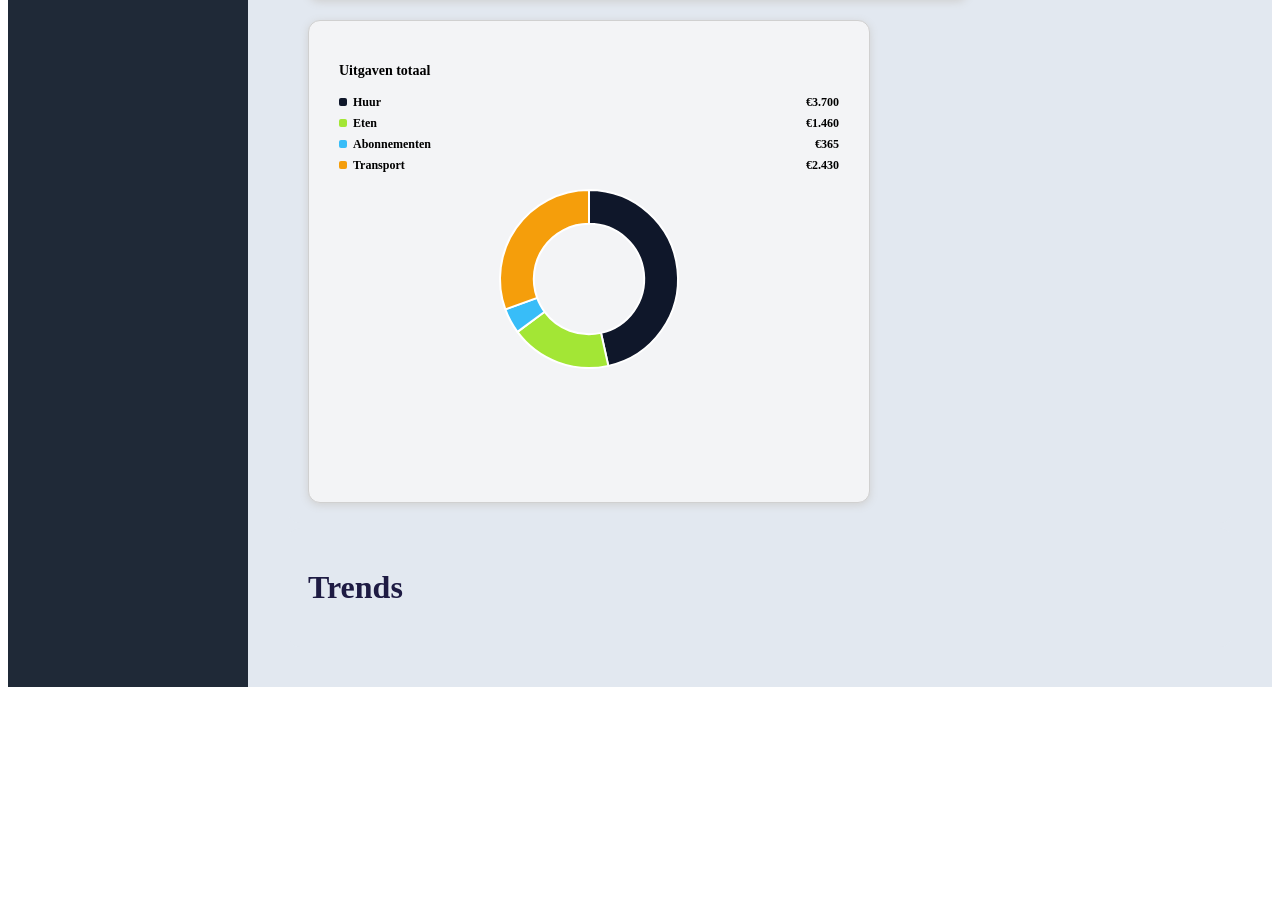
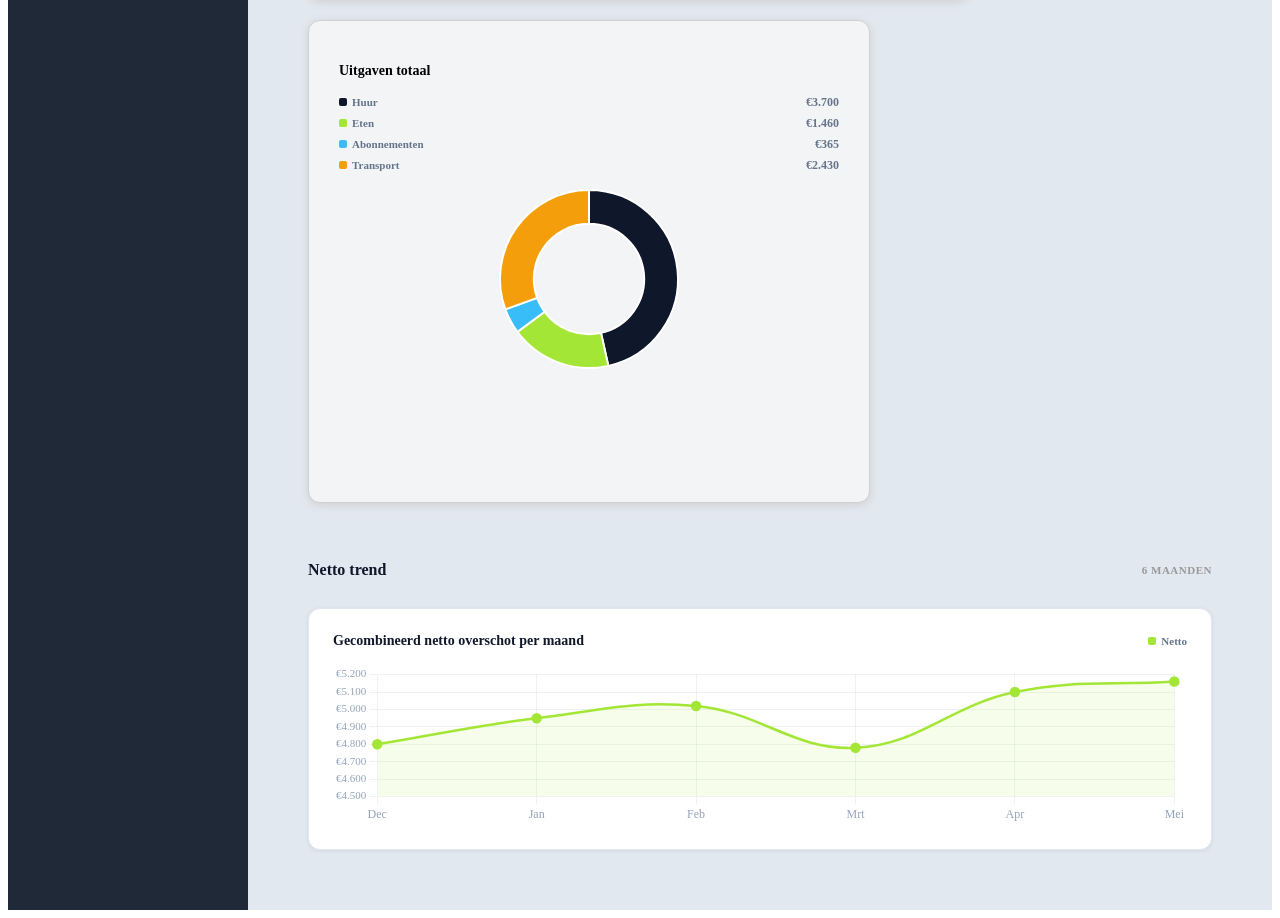
Before and after one commit to itzmitto/svelte-dashboard-project, a SvelteKit app: page / in a window 1280 px wide. Shown: the part 1720-2638 px from the top of the page. Before the commit the page ends 2415 px from the top, so only its background shows below. Built offline with nearby package versions, Linux system fonts and the light colour scheme.

Commit message:
heb de derde chart gemaakt met styling

```diff
--- a/src/routes/+page.svelte
+++ b/src/routes/+page.svelte
@@ -11,6 +11,7 @@
   const VALS = [3700, 1460, 365, 2430];
 
   let canvas;
+  let trendCanvas;
 
   onMount(() => {
     new Chart(canvas, {
@@ -38,6 +39,65 @@
               label: (ctx) =>
                 ` ${ctx.label}: €${ctx.parsed.toLocaleString("nl-NL")}`,
             },
+          },
+        },
+      },
+    });
+
+    const COLORS = {
+      green: "#A3E635",
+      muted: "#94A3B8",
+      grid: "rgba(15,23,42,0.06)",
+    };
+
+    new Chart(trendCanvas, {
+      type: "line",
+      data: {
+        labels: ["Dec", "Jan", "Feb", "Mrt", "Apr", "Mei"],
+        datasets: [
+          {
+            label: "Netto",
+            data: [4800, 4950, 5020, 4780, 5100, 5160],
+            borderColor: COLORS.green,
+            backgroundColor: "rgba(163,230,53,0.1)",
+            fill: true,
+            tension: 0.4,
+            pointBackgroundColor: COLORS.green,
+            pointRadius: 4,
+            pointHoverRadius: 6,
+            borderWidth: 2.5,
+          },
+        ],
+      },
+      options: {
+        responsive: true,
+        maintainAspectRatio: false,
+        plugins: {
+          legend: { display: false },
+          tooltip: {
+            callbacks: {
+              label: (ctx) => ` €${ctx.parsed.y.toLocaleString("nl-NL")}`,
+            },
+          },
+        },
+        scales: {
+          x: {
+            ticks: {
+              color: COLORS.muted,
+              font: { family: "Plus Jakarta Sans", size: 12 },
+            },
+            grid: { color: COLORS.grid },
+            border: { color: "transparent" },
+          },
+          y: {
+            min: 4500,
+            ticks: {
+              color: COLORS.muted,
+              font: { family: "Plus Jakarta Sans", size: 11 },
+              callback: (v) => "€" + v.toLocaleString("nl-NL"),
+            },
+            grid: { color: COLORS.grid },
+            border: { color: "transparent" },
           },
         },
       },
@@ -232,15 +292,31 @@
             <canvas bind:this={canvas}></canvas>
           </div>
         </div>
+      </div>
+    </div>
 
+    <div class="container">
+      <div class="section-header">
+        <h2 class="trends-heading">Netto trend</h2>
+        <span class="section-tag">6 maanden</span>
+      </div>
 
+      <div class="trend-card">
+        <div class="chart-card-header">
+          <span class="chart-title-trend"
+            >Gecombineerd netto overschot per maand</span
+          >
+          <div class="legend-row">
+            <span class="leg-item">
+              <span class="leg-dot"></span>
+              Netto
+            </span>
+          </div>
+        </div>
+        <div class="chart-wrap">
+          <canvas bind:this={trendCanvas}></canvas>
         </div>
       </div>
-      <div class="container">
-          <div class="trend-card">
-            <h1>Trends</h1>
-          </div>
     </div>
-
   </main>
 </div>
--- a/src/routes/trend-card.css
+++ b/src/routes/trend-card.css
@@ -0,0 +1,71 @@
+.section-header {
+    display: flex;
+    align-items: center;
+    justify-content: space-between;
+    margin-bottom: 1rem;
+}
+
+.trends-heading {
+    font-size: 16px;
+    font-weight: 700;
+    color: var(--text-primary, #0F172A);
+}
+
+.section-tag {
+    font-size: 11px;
+    font-weight: 700;
+    text-transform: uppercase;
+    letter-spacing: 0.5px;
+    color: var(--text-muted, #94A3B8);
+}
+
+.trend-card {
+    background: var(--surface, #FFFFFF);
+    border: 1px solid var(--border, #E2E8F0);
+    border-radius: var(--radius, 12px);
+    padding: 1.5rem;
+    box-shadow: 0 1px 4px var(--shadow-color, rgba(15, 23, 42, 0.08));
+}
+
+.chart-card-header {
+    display: flex;
+    align-items: center;
+    justify-content: space-between;
+    margin-bottom: 1rem;
+    flex-wrap: wrap;
+    gap: 8px;
+}
+
+.chart-title-trend {
+    font-size: 14px;
+    font-weight: 700;
+    color: var(--text-primary, #0F172A);
+}
+
+.legend-row {
+    display: flex;
+    gap: 12px;
+    flex-wrap: wrap;
+}
+
+.leg-item {
+    display: flex;
+    align-items: center;
+    gap: 5px;
+    font-size: 11px;
+    color: var(--text-secondary, #64748B);
+    font-weight: 600;
+}
+
+.leg-dot {
+    width: 8px;
+    height: 8px;
+    border-radius: 2px;
+    flex-shrink: 0;
+    background: var(--primary, #A3E635);
+}
+
+.chart-wrap {
+    position: relative;
+    height: 160px;
+}
```
